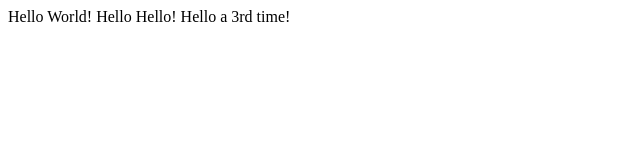
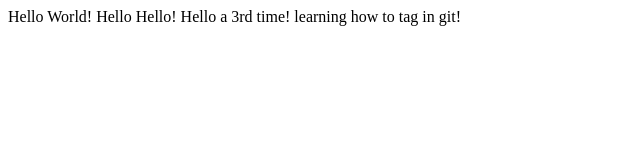
Before and after one commit to lengke/learngit, a plain HTML site: page index.html in a window 1280 px wide. Shown: the whole page, without its empty margins (0-640 px from the left). Drawn offline with Linux system fonts and the light colour scheme.

Commit message:
edit both user and index

```diff
--- a/index.html
+++ b/index.html
@@ -6,6 +6,7 @@
 <body>
 
 Hello World! Hello Hello! Hello a 3rd time!
+learning how to tag in git!
 
 </body>
 </html>
```
Also changed, not shown: user.html (+1 -0 lines).
